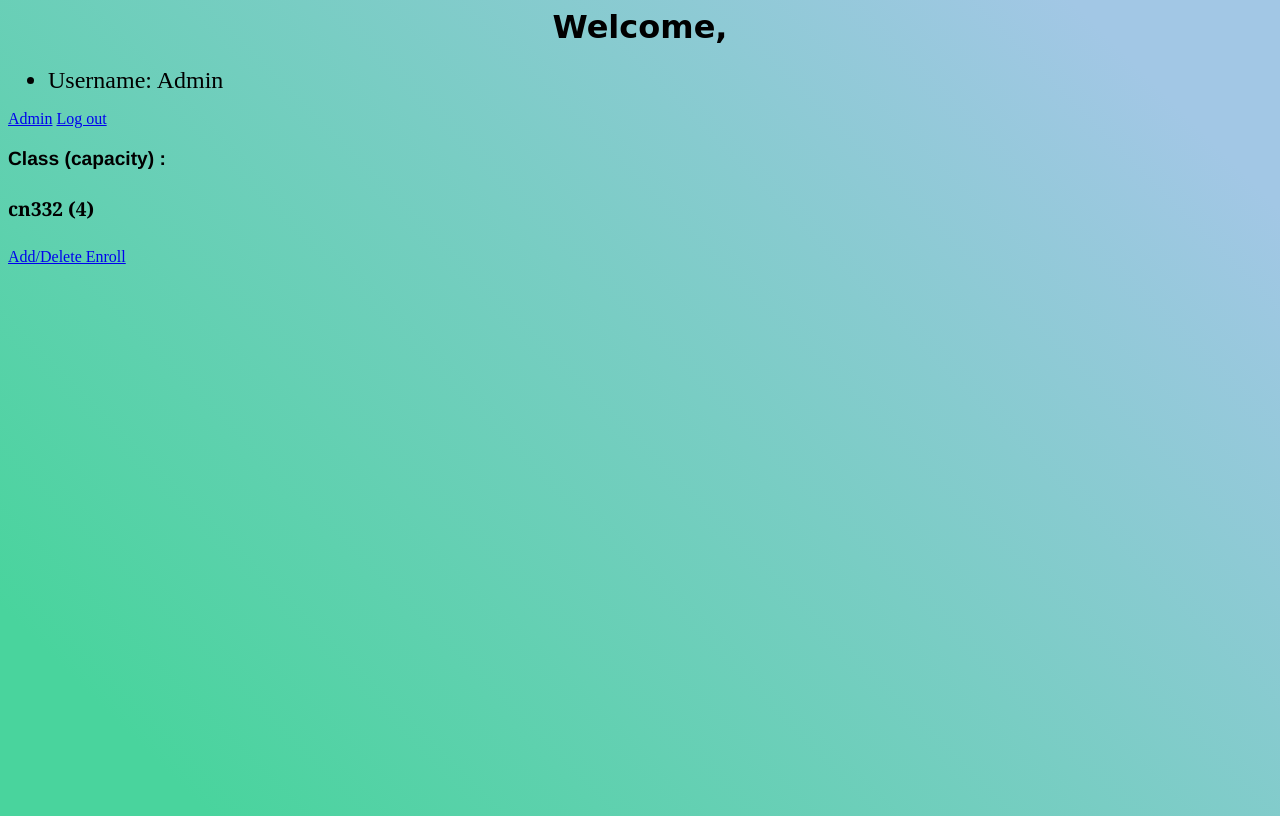
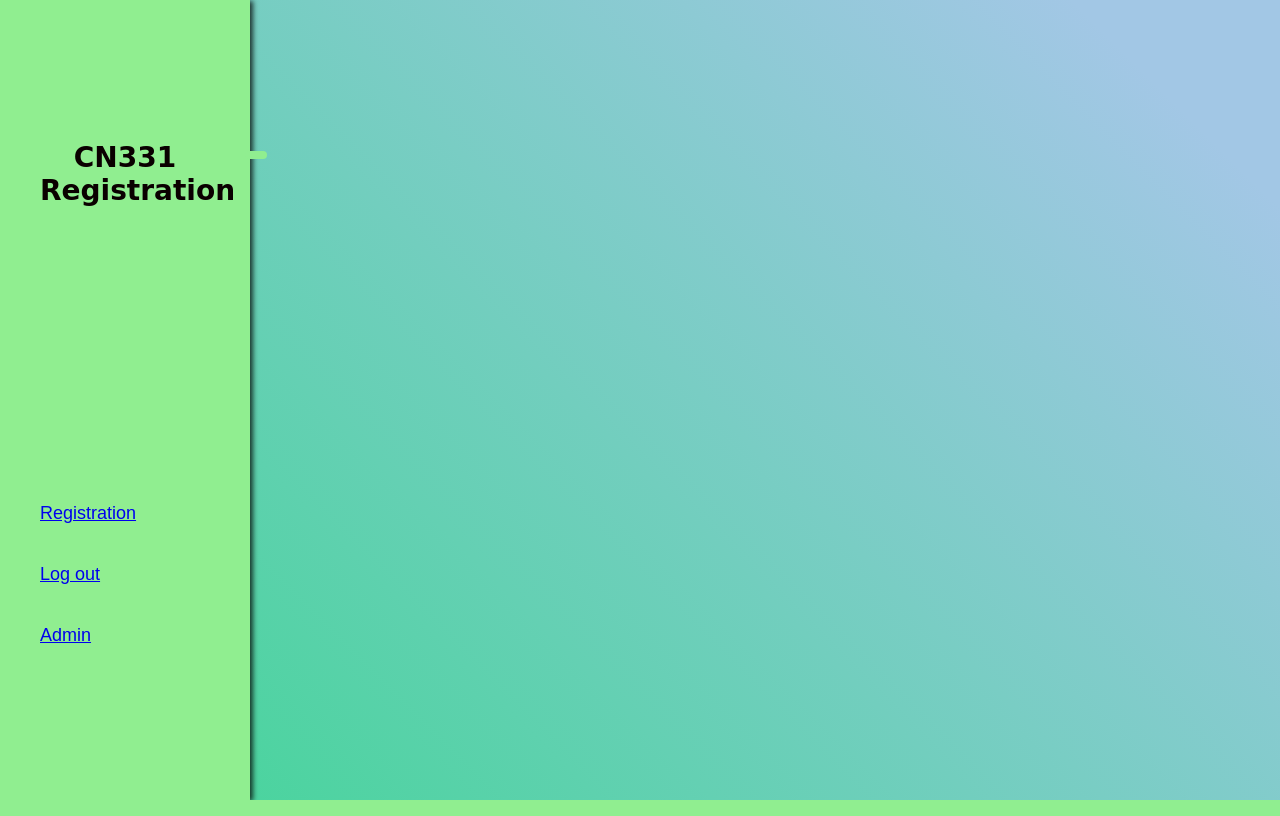
Before and after one commit to 6310682700/cn331-as2, a Django app: page / in a window 1280 px wide. Run offline with Django 4.2, Linux system fonts and the light colour scheme; a user stored in the database is signed in; data comes from the database, SQL or seed files in the repository.

Commit message:
Add  side bar

```diff
--- a/reg_site/base/templates/users/layout.html
+++ b/reg_site/base/templates/users/layout.html
@@ -1,3 +1,23 @@
+{% load static %}
+<link rel="stylesheet" href="{% static 'index/sidebar.css' %}" type = "text/css">
+
+<div class = "sidebar">
+    <input type="checkbox" id="toggler" />
+    <aside class="aside-wrapper">
+      <h1 class="logo-text"><span>CN331 Registration</span> <label for="toggler"><i class="fas fa-bars sidebar-toggle"></i></label></h1>
+
+      <ul>
+        <li><a href="{% url 'enroll' request.user.id %}">Registration</a></li>
+        <li><a href="{% url 'logout' %}">Log out</a></li>
+        {% if request.user.is_staff %}
+        <li><a href="admin/">Admin</a></li>
+            {% endif %}
+      </ul>
+
+    </aside>
+    </div>
+
+{% block content %}
 <html lang="en">
 <head>
     <meta charset="UTF-8">
@@ -6,7 +26,7 @@
     <title>Users</title>
 </head>
 <body>
-    {% block body %}
-    {% endblock %}
+
 </body>
+{% endblock %}
 </html>
--- /dev/null
+++ b/reg_site/static/index/sidebar.css
@@ -0,0 +1,88 @@
+html,
+body {
+  margin: 0;
+  padding: 0;
+  font-family: sans-serif;
+  background-size: 200% 100% ;
+  background: linear-gradient(45deg, #49D49D 10%, #A2C7E5 90%);
+  height: 100vh
+}
+aside {
+  width: 250px;
+  height: 100vh;
+  background: #90ee90;
+  position: fixed;
+
+  color: rgb(10, 0, 0);
+
+  display: flex;
+  flex-direction: column;
+  justify-content: space-around;
+
+  box-shadow: 3px 1px 5px 0px rgba(0, 0, 0, 0.75)
+}
+
+aside ul {
+  padding-inline-start: 0;
+}
+
+aside ul li {
+  list-style: none;
+  font-size: 18px;
+  padding: 20px 0;
+  cursor: pointer;
+}
+
+aside ul li .fas {
+  width: 50px;
+}
+
+.aside-wrapper {
+  padding: 0 40px;
+  box-sizing: border-box;
+}
+
+.logo-text {
+  font-size:28px;
+  position: relative;
+  width: 100%;
+}
+
+.sidebar-toggle {
+  position: absolute;
+  top: 10px;
+  left: 205px;
+  background: #90ee90;
+  padding: 4px 11px;
+  text-align: center;
+  border-radius: 10px;
+  cursor: pointer;
+}
+
+input {
+  display: none;
+}
+
+input:checked ~ aside {
+  left: -250px;
+}
+h1 {
+    font-weight : Bold;
+    text-align : center;
+    font-family : "Lucida Handwriting" ,cursive ;
+}
+h4 {
+    font-weight : Bold;
+    font-family : "Time New Roman" ,serif ;
+}
+li {
+    font-size : x-large ;
+}
+h3 {
+    font-size: larger;
+    font-family : "Helvetica", san-serif
+}
+h4 {
+    font-size : larger;
+    font-family : "Georgia" , serif
+}
--- a/reg_site/static/index/style.css
+++ b/reg_site/static/index/style.css
@@ -1,7 +1,6 @@
 
     body {
         font-family: font-family;
-        font-size: font-size;
         background-size: 200% 100% ;
         background: linear-gradient(45deg, #49D49D 10%, #A2C7E5 90%);
         height: 100vh
@@ -15,9 +14,6 @@
         font-weight : Bold;
         font-family : "Time New Roman" ,serif ;
     }
-    li {
-        font-size : x-large ;
-    }
     h3 {
         font-size: larger;
         font-family : "Helvetica", san-serif
@@ -26,3 +22,14 @@
         font-size : larger;
         font-family : "Georgia" , serif
     }
+    div.topic{
+        font-size : x-large ;
+        text-align: center;
+    }
+    ul.myUL {
+        display: inline-block;
+        text-align: center;
+      }
+    .username{
+        text-decoration: center;
+    }
```
